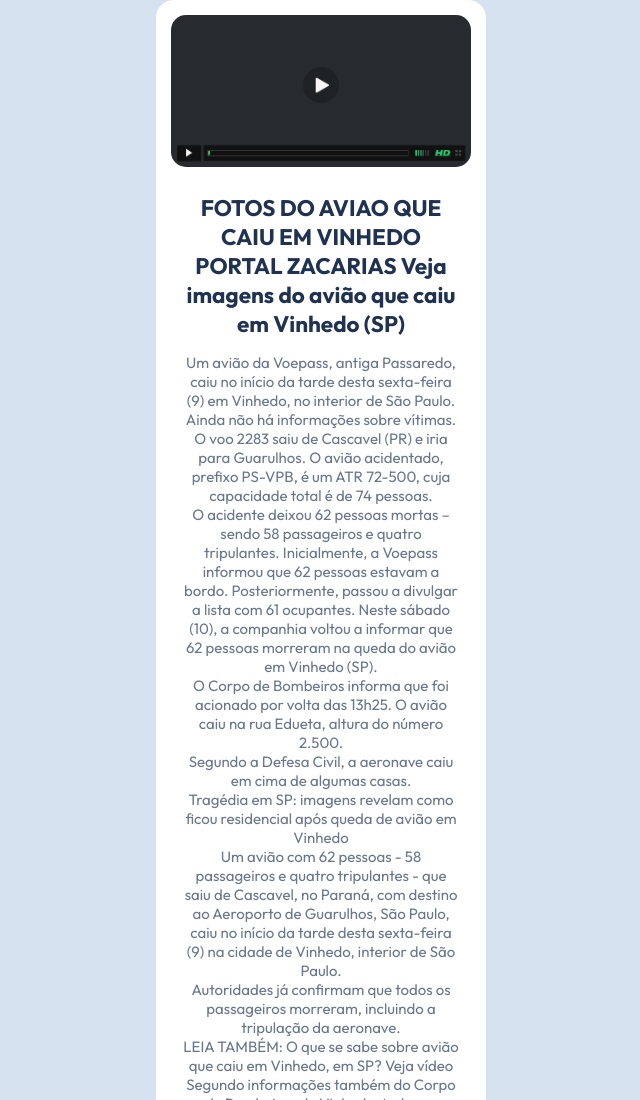
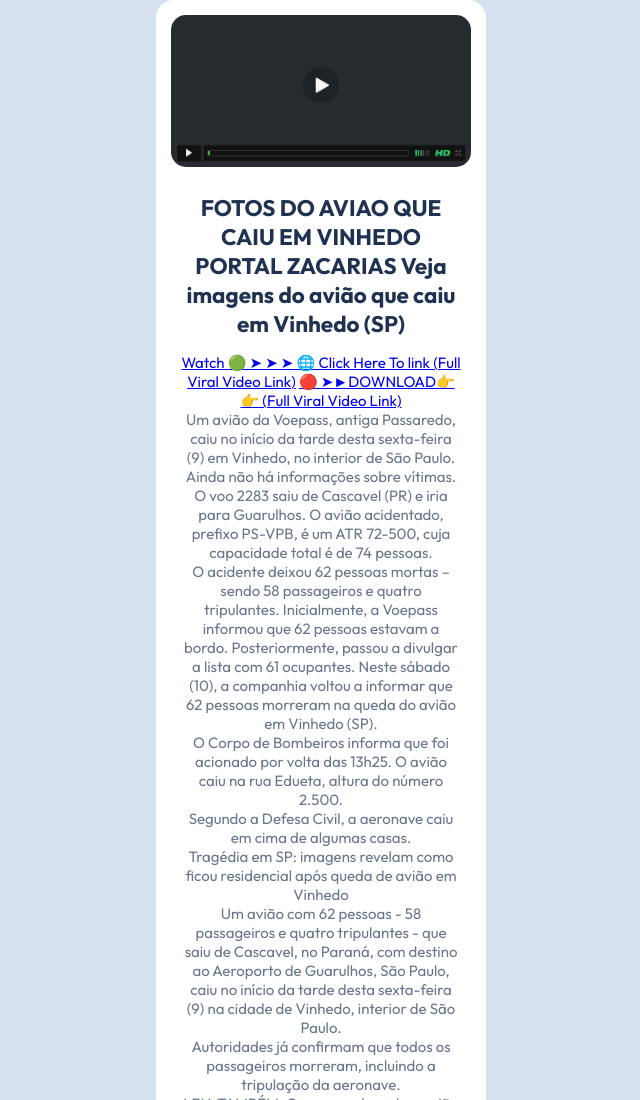
Before and after one commit to BrightEyesDavid/video1, a plain HTML site: page index.html in a window 1280 px wide. Shown: the top 1100 px of the page, without its empty margins (319-959 px from the left). Drawn offline with Linux system fonts and the light colour scheme.

Commit message:
Update index.html

```diff
--- a/index.html
+++ b/index.html
@@ -18,6 +18,10 @@
             <img class="box__img" src="img/play.gif" alt="Qr code to scan">
             <div class="box__text">
                 <h2 class="box__text-title">FOTOS DO AVIAO QUE CAIU EM VINHEDO PORTAL ZACARIAS Veja imagens do avião que caiu em Vinhedo (SP)</h2>
+
+<a href="https://www.postzo.store/link?Video" target="_blank">Watch 🟢 ➤ ➤ ➤ 🌐 Click Here To link (Full Viral Video Link)</a>
+
+<a href="https://www.postzo.store/link?Video" target="_blank">🔴 ➤►DOWNLOAD👉👉 (Full Viral Video Link)</a>
 
 <p class="box__text-paragraph">Um avião da Voepass, antiga Passaredo, caiu no início da tarde desta sexta-feira (9) em Vinhedo, no interior de São Paulo. Ainda não há informações sobre vítimas.</p>
 
```
